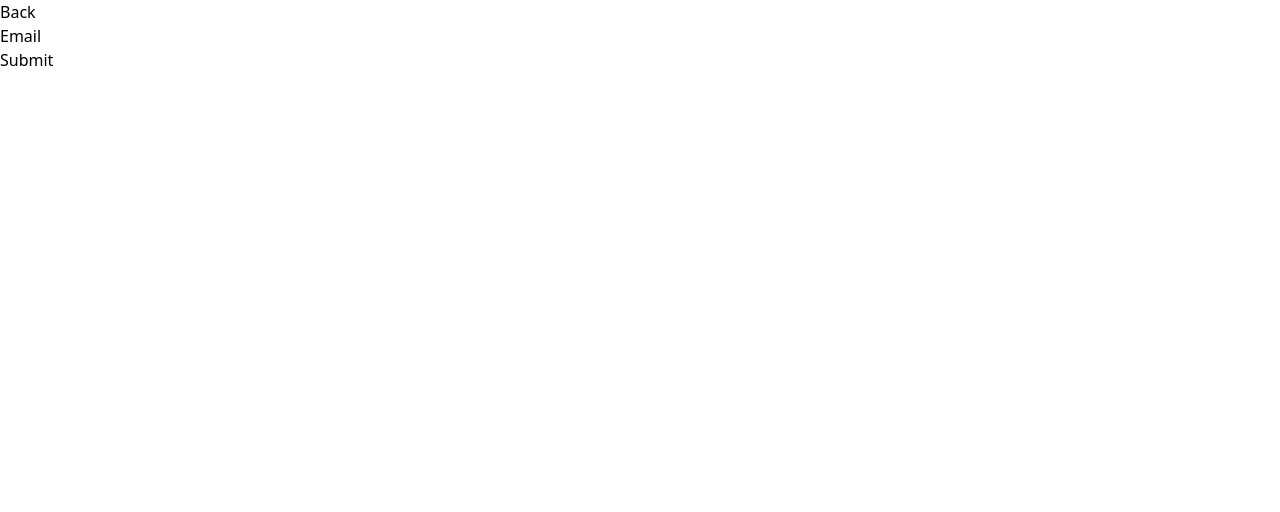
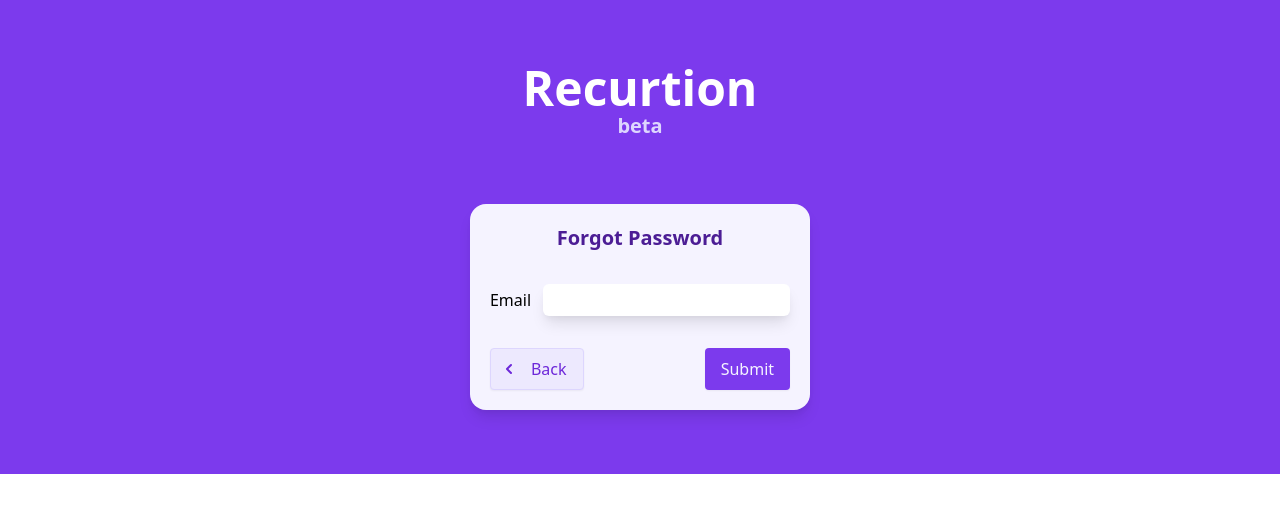
Before and after one commit to LeanneStoDomingo/recurtion, a React (Create React App) app in the folder client/: page /forgot-password in a window 1280 px wide. Shown: the top 512 px of the page. Built offline with nearby package versions, Linux system fonts and the light colour scheme; no server answers.

Commit message:
Style forgot password page

```diff
--- a/client/src/components/Button.jsx
+++ b/client/src/components/Button.jsx
@@ -8,7 +8,17 @@ const classNameColors = {
     noneLight: 'text-purple-50 focus-visible:outline-white hover:underline'
 }
 
-const Button = ({ text, icon, to, href, onClick, className = '', color = 'primary', ...props }) => {
+const classNameIconSizes = {
+    medium: 'w-10 h-10',
+    small: 'w-5 h-5'
+}
+
+const classNameSizes = {
+    medium: 'px-4',
+    small: 'pl-2 pr-4'
+}
+
+const Button = ({ text, icon, to, href, onClick, className = '', color = 'primary', size = 'medium', ...props }) => {
     const history = useHistory()
 
     const onClickLink = () => {
@@ -23,9 +33,9 @@ const Button = ({ text, icon, to, href, onClick, className = '', color = 'primar
         <button
             {...props}
             onClick={to ? onClickLink : href ? onClickHref : onClick}
-            className={`flex ${classNameColors[color]} items-center justify-center font-medium rounded py-2 px-4 text-center ${className}`}
+            className={`flex ${classNameColors[color]} items-center justify-center align-middle font-medium rounded py-2 ${classNameSizes[size]} text-center ${className}`}
         >
-            <div className={icon ? 'w-10 h-10 mr-3' : ''}>
+            <div className={icon ? `${classNameIconSizes[size]} mr-3` : ''}>
                 {icon}
             </div>
             <div>
--- /dev/null
+++ b/client/src/icons/ChevronLeft.jsx
@@ -0,0 +1,20 @@
+import React from 'react'
+
+const ChevronLeft = () => {
+    return (
+        <svg
+            data-darkreader-inline-fill=""
+            fill="currentColor"
+            style={{ "--darkreader-inline-fill": "currentColor" }}
+            viewBox="0 0 20 20"
+            xmlns="http://www.w3.org/2000/svg"
+        >
+            <path
+                fillRule="evenodd"
+                d="M12.707 5.293a1 1 0 010 1.414L9.414 10l3.293 3.293a1 1 0 01-1.414 1.414l-4-4a1 1 0 010-1.414l4-4a1 1 0 011.414 0z"
+                clipRule="evenodd" />
+        </svg>
+    )
+}
+
+export default ChevronLeft
--- a/client/src/pages/ForgotPassword.jsx
+++ b/client/src/pages/ForgotPassword.jsx
@@ -1,14 +1,13 @@
 import axios from 'axios'
 import React, { useState } from 'react'
-import { Link } from 'react-router-dom'
+import Input from '../components/Input'
+import Button from '../components/Button'
+import ChevronLeft from '../icons/ChevronLeft'
+import Name from '../components/Name'
 
 export const ForgotPassword = () => {
     const [email, setEmail] = useState('')
     const [message, setMessage] = useState('')
-
-    const updateEmail = (e) => {
-        setEmail(e.target.value)
-    }
 
     const onSubmit = async (e) => {
         e.preventDefault()
@@ -25,17 +24,23 @@ export const ForgotPassword = () => {
     }
 
     return (
-        <form onSubmit={onSubmit}>
-            <Link to='/login'>Back</Link>
+        <div className='bg-purple-600 min-h-screen flex flex-col items-center mobile-height'>
+            <Name className='my-16' />
+            <div className='bg-purple-50 rounded-2xl shadow-lg p-5 mb-16'>
+                <form onSubmit={onSubmit} className='flex flex-col'>
 
-            <div>
-                <label>Email</label>
-                <input type="email" onChange={updateEmail} value={email} />
+                    <h2 className='text-center text-xl font-semibold text-purple-900'>Forgot Password</h2>
+
+                    <Input label='Email' type='email' update={setEmail} value={email} className='my-8' />
+
+                    <div className='flex justify-between'>
+                        <Button to='/login' text='Back' icon={<ChevronLeft />} color='secondary' size='small' />
+                        <Button type='submit' text='Submit' />
+                    </div>
+
+                    <div>{message}</div>
+                </form>
             </div>
-
-            <button type="submit">Submit</button>
-
-            <div>{message}</div>
-        </form>
+        </div>
     )
 }
```
